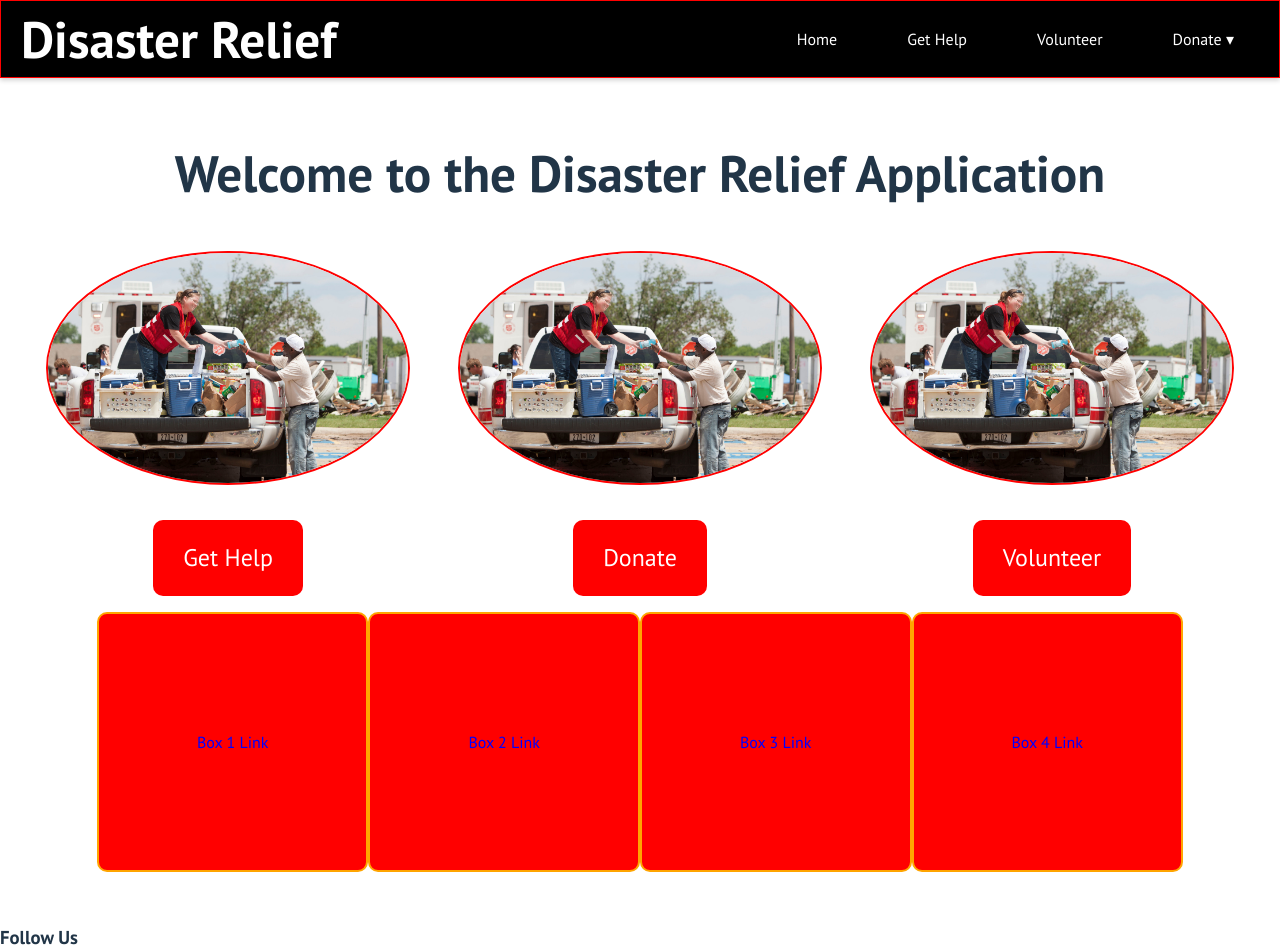
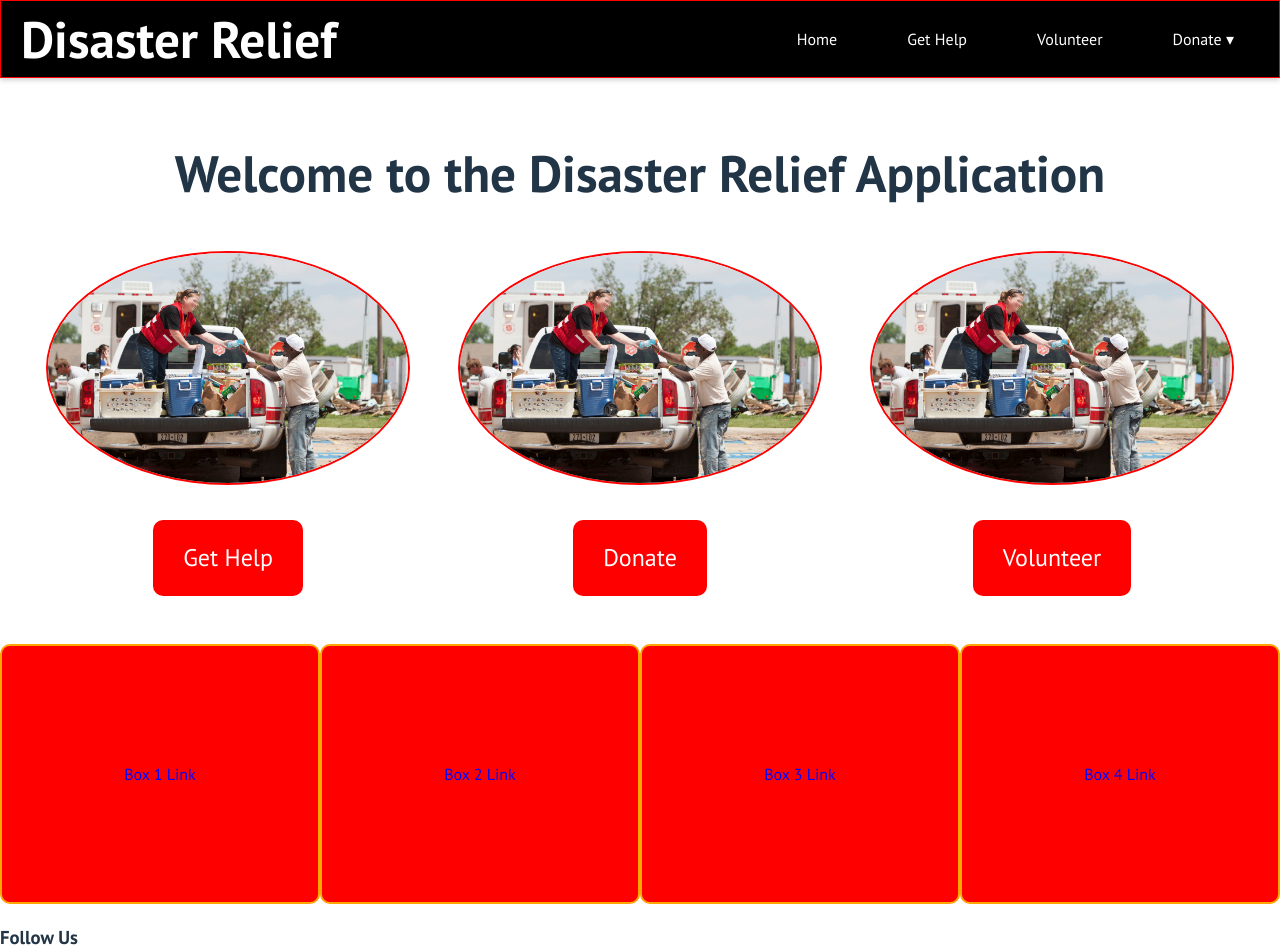
Before and after one commit to amoriss/ReactDisasterRelief, a React (Vite) app in the folder reactdisasterrelief.client/: page / in a window 1280 px wide. Shown: the top 952 px of the page. Built offline with nearby package versions, Linux system fonts and the light colour scheme.

Commit message:
adjusted the four boxes to take the full width of the page

```diff
--- a/reactdisasterrelief.client/src/components/Boxes.css
+++ b/reactdisasterrelief.client/src/components/Boxes.css
@@ -1,12 +1,13 @@
 body {
+
 }
 .boxes-container {
     display: flex;
-    /*justify-content: space-around;*/
-    flex-wrap: wrap;
+    justify-content: space-around;
+    flex-wrap: nowrap;
     width: 100%;
     align-items: center;
-    justify-content: center;
+    justify-content:flex-start;
 }
 
 .box {
@@ -16,7 +17,7 @@ body {
     justify-content: center;
     align-items: center;
     min-height: 20vw;
-    width: 22%;
+    width: 25%;
     /*    margin: 10px;
     padding: 2rem;*/
     background-color: red;
--- a/reactdisasterrelief.client/src/components/Home.jsx
+++ b/reactdisasterrelief.client/src/components/Home.jsx
@@ -7,6 +7,7 @@ import Boxes from './Boxes.jsx';
 function Home() {
     console.log("Home component rendered");
     return (
+        <>
             <div className="home-container">
                 <h1>Welcome to the Disaster Relief Application</h1>
                 <div className="image-container">
@@ -26,8 +27,10 @@ function Home() {
                     </div>
 
                 </div>
+            </div>
             <Boxes />
-        </div>
+        </>
+
     );
 }
 
```
Lines whose indentation alone changed are shown as unchanged.
